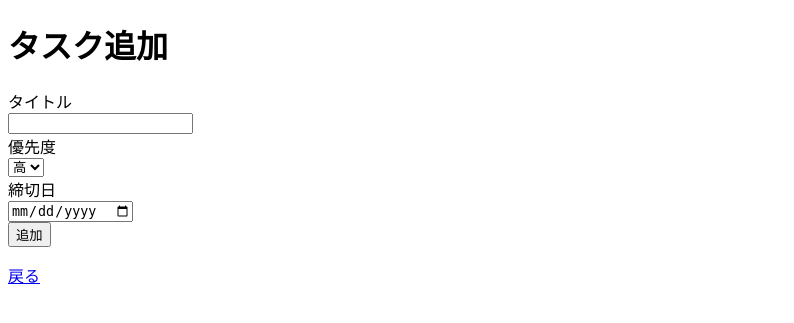
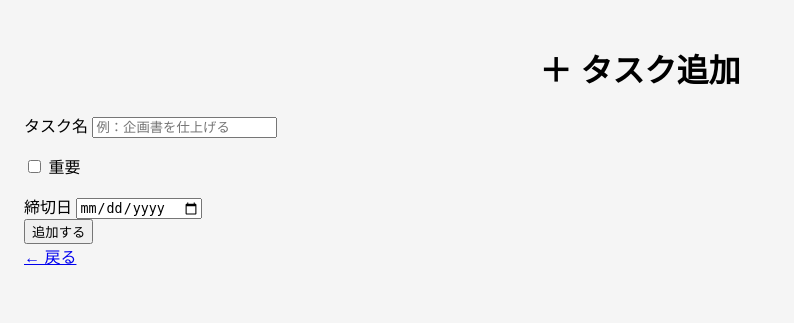
Before and after one commit to primaveratraveler-glitch/taskmanagement, a Flask app: page /add_form in a window 1280 px wide. Shown: the top 323 px of the page, without its empty margins (0-794 px from the left). Run offline with Flask 3, Linux system fonts and the light colour scheme.

Commit message:
Update add.html

```diff
--- a/templates/add.html
+++ b/templates/add.html
@@ -1,35 +1,36 @@
 <!DOCTYPE html>
 <html lang="ja">
 <head>
-    <meta charset="UTF-8">
-    <title>タスク追加</title>
+  <meta charset="UTF-8">
+  <title>タスク追加</title>
+  <link rel="stylesheet" href="{{ url_for('static', filename='style.css') }}">
 </head>
 <body>
-    <h1>タスク追加</h1>
+
+<div class="add-container">
+  <div class="add-card">
+    <h1>＋ タスク追加</h1>
 
     <form action="/add" method="post">
-        <div>
-            <label>タイトル</label><br>
-            <input type="text" name="title" required>
-        </div>
 
-        <div>
-            <label>優先度</label><br>
-            <select name="priority">
-                <option value="high">高</option>
-                <option value="middle">中</option>
-                <option value="low">低</option>
-            </select>
-        </div>
+      <div class="form-group">
+        <label>タスク名</label>
+        <input type="text" name="title" placeholder="例：企画書を仕上げる" required>
+      </div>
 
-        <div>
-            <label>締切日</label><br>
-            <input type="date" name="due_date">
-        </div>
+<p> <label> <input type="checkbox" name="is_important"> 重要 </label> </p>
 
-        <button type="submit">追加</button>
+      <div class="form-group">
+        <label>締切日</label>
+        <input type="date" name="due_date">
+      </div>
+
+      <button type="submit" class="add-btn">追加する</button>
     </form>
 
-    <p><a href="/">戻る</a></p>
+    <a href="/" class="back-link">← 戻る</a>
+  </div>
+</div>
+
 </body>
 </html>
```
